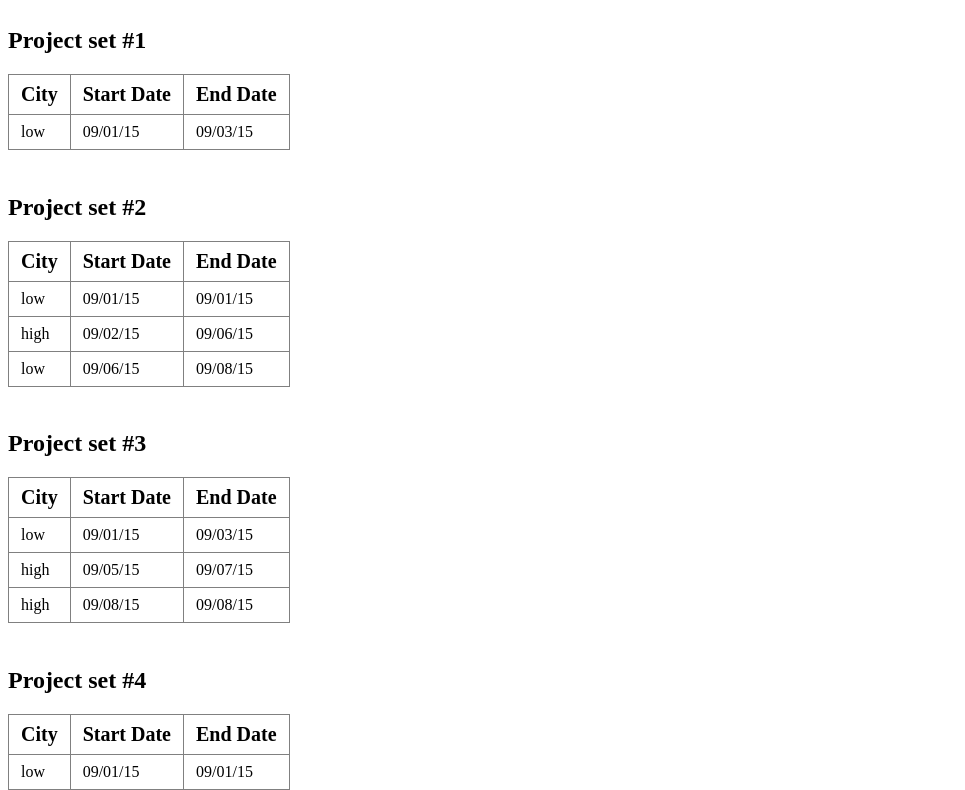
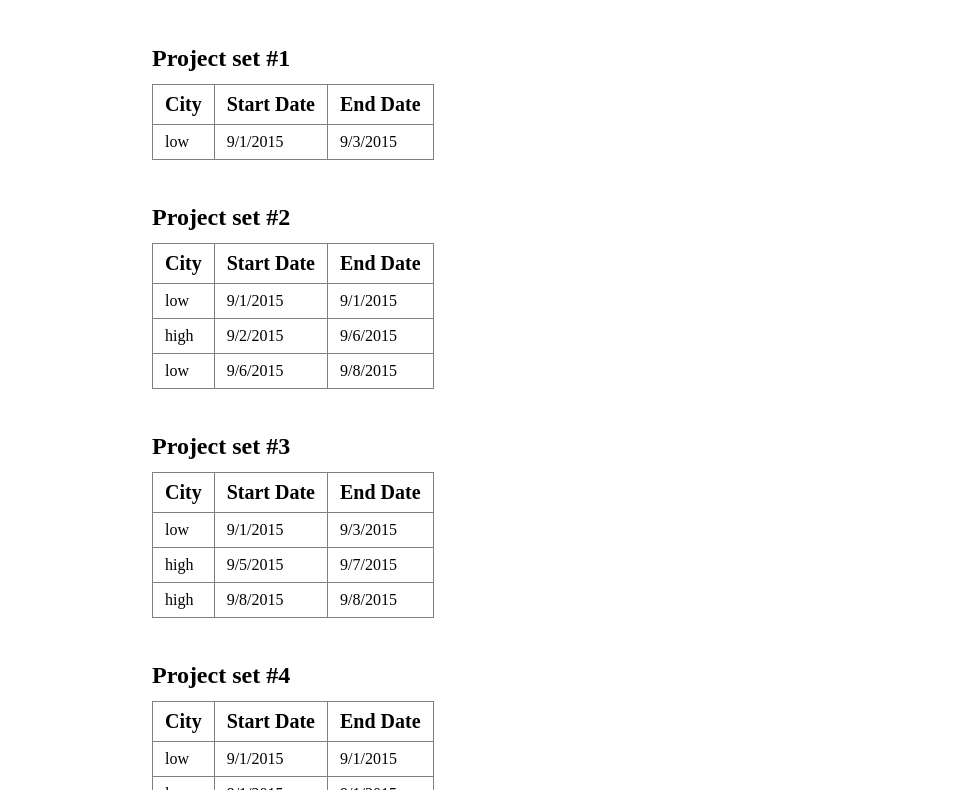
Before and after one commit to neongloom/simplethread-assessment, a website built with Vite: page index.html in a window 1280 px wide. Shown: the part 105-895 px from the top of the page, without its empty margins (0-965 px from the left). Built offline with nearby package versions, Linux system fonts and the light colour scheme.

Commit message:
fetch data and convert date strings to date objects

```diff
--- a/index.html
+++ b/index.html
@@ -8,12 +8,12 @@
 </head>
 <body>
   <main id="main">
-    <h1>Calculating reimbursement amounts for sets of projects</h1>
+    <h1 class="heading">Calculating reimbursement amounts for sets of projects</h1>
   </main>
   <script type="module" src="/main.js"></script>
   <template class="dataset-template">
     <article class="dataset">
-      <h2 class="dataset__heading"></h2>
+      <h2 class="dataset__heading heading"></h2>
       <table class="dataset__table">
         <thead>
           <tr>
--- a/main.js
+++ b/main.js
@@ -1,14 +1,35 @@
 'use strict'
-import set1 from './data/set1.json';
-import set2 from './data/set2.json';
-import set3 from './data/set3.json';
-import set4 from './data/set4.json';
 import './style.css'
+const sets = [];
 
-set1.forEach( project => enumerateProjectDays(project));
-set2.forEach( project => enumerateProjectDays(project));
-set3.forEach( project => enumerateProjectDays(project));
-set4.forEach( project => enumerateProjectDays(project));
+async function GetData(url) {
+  try {
+    const set =  await fetch(url);
+    const data = await set.json();
+    data.forEach( proj => {
+      proj.startDate = new Date(proj.startDate);
+      proj.endDate = new Date(proj.endDate);
+    })
+    return data;
+  } catch(e) {
+    console.log(`error: ${e}`);
+  }
+}
+
+async function getAllData() {
+  sets.push(await GetData('./data/set1.json'));
+  sets.push(await GetData('./data/set2.json'));
+  sets.push(await GetData('./data/set3.json'));
+  sets.push(await GetData('./data/set4.json'));
+}
+
+async function run() {
+  await getAllData();
+  sets.forEach( set => {
+    generateTable(set)
+    set.forEach( proj => enumerateProjectDays(proj))
+  });
+}
 
 const generateTable = (function(set) {
   let tableCount = 0;
@@ -29,22 +50,31 @@ const generateTable = (function(set) {
     set.forEach( project => {
       const row = rowTemplate.content.firstElementChild.cloneNode(true);
       row.querySelector('.datarow__city').textContent = project.cityCost;
-      row.querySelector('.datarow__startdate').textContent = project.startDate;
-      row.querySelector('.datarow__enddate').textContent = project.endDate;
+      row.querySelector('.datarow__startdate').textContent = project.startDate.toLocaleDateString();
+      row.querySelector('.datarow__enddate').textContent = project.endDate.toLocaleDateString();
       tableBody.appendChild(row);
     })
   };
 })();
 
-generateTable(set1);
-generateTable(set2);
-generateTable(set3);
-generateTable(set4);
 
 function enumerateProjectDays({startDate, endDate} = project) {
-  const start = new Date(startDate);
-  const end = new Date(endDate);
-  const dateDifference = end - start;
+  const dateDifference = endDate - startDate;
   const dateDifferenceinDays = dateDifference / (1000 * 3600 * 24);
   console.log(dateDifferenceinDays);
 }
+
+function getSequenceStartEndDates({startDate, endDate} = project) {
+
+}
+
+function getDayRate(project) {
+  console.log(project.startDate);
+  let currentDay = start;
+  // do (
+  //   currentDay +=
+
+  // )
+}
+
+run();
--- a/style.css
+++ b/style.css
@@ -1,5 +1,6 @@
 *, *:before, *:after { box-sizing: border-box; }
-main { display: grid; gap: 1.5rem; }
+main { display: grid; gap: 1.5rem; padding: 1.5rem; margin: 0 auto; max-width: 64em; }
+.heading { margin-bottom: .5em; }
 
 .dataset table { border-spacing: 1rem; border-collapse: collapse; border: 1px solid grey; }
 .dataset thead { font-weight: 600; font-size: 1.25rem; }
```
